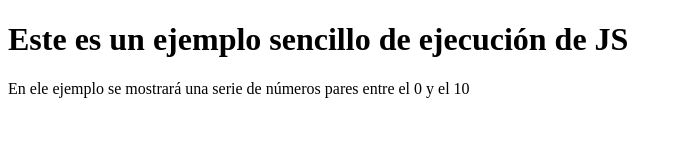
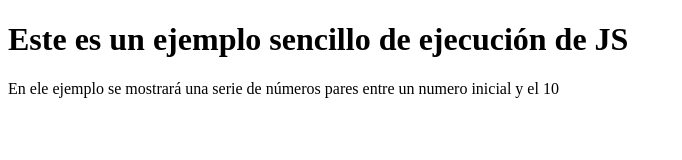
Before and after one commit to pacogomezarnal/DWEC_21_22_Tarea01, a plain HTML site: page index.html in a window 1280 px wide. Shown: the whole page, without its empty margins (0-682 px from the left). Drawn offline with Linux system fonts and the light colour scheme.

Commit message:
Ejemplo01

```diff
--- a/index.html
+++ b/index.html
@@ -9,6 +9,6 @@
 </head>
 <body>
     <h1>Este es un ejemplo sencillo de ejecución de JS</h1>
-    <p>En ele ejemplo se mostrará una serie de números pares entre el 0 y el 10</p>
+    <p>En ele ejemplo se mostrará una serie de números pares entre un numero inicial y el 10</p>
 </body>
 </html>
```
